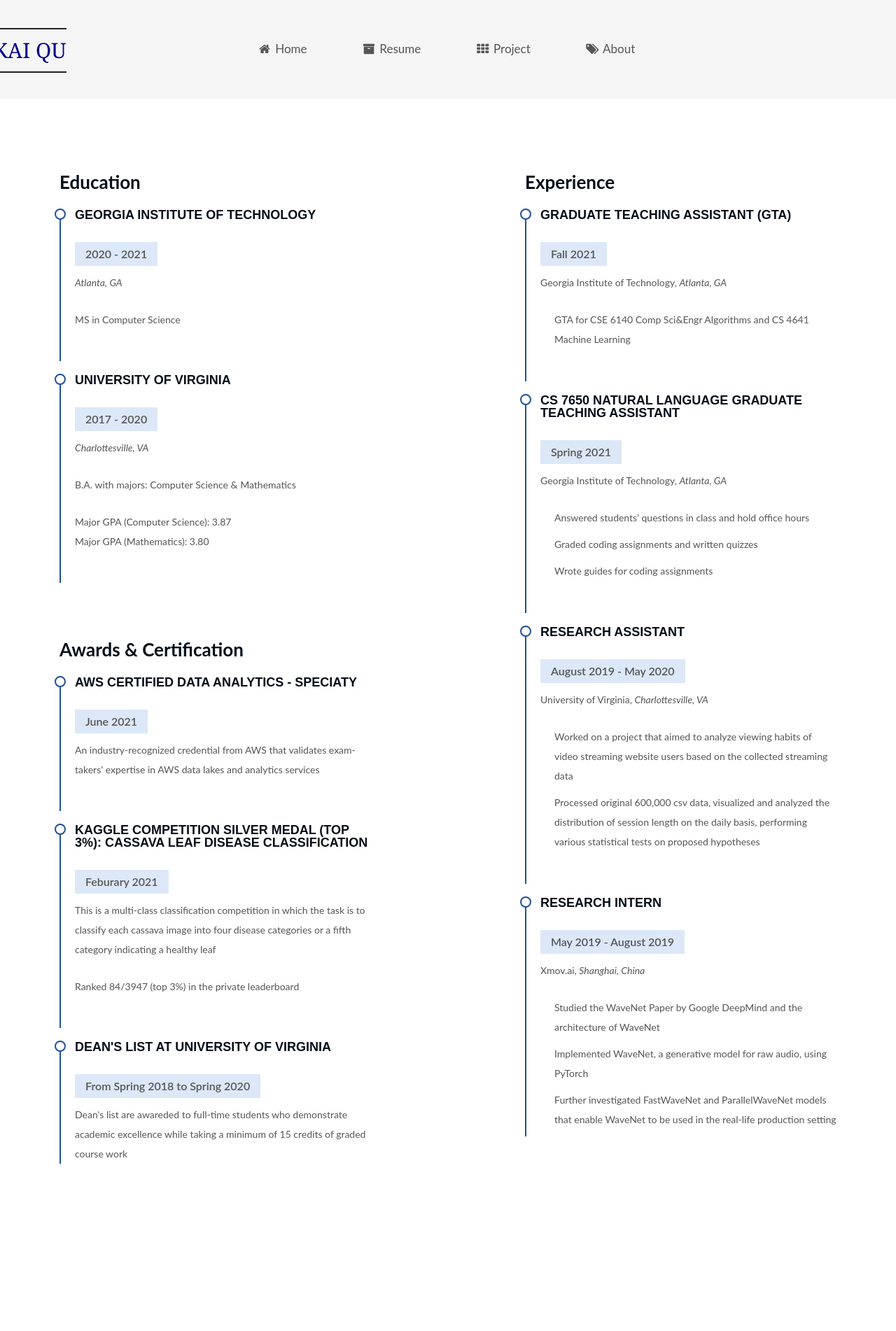
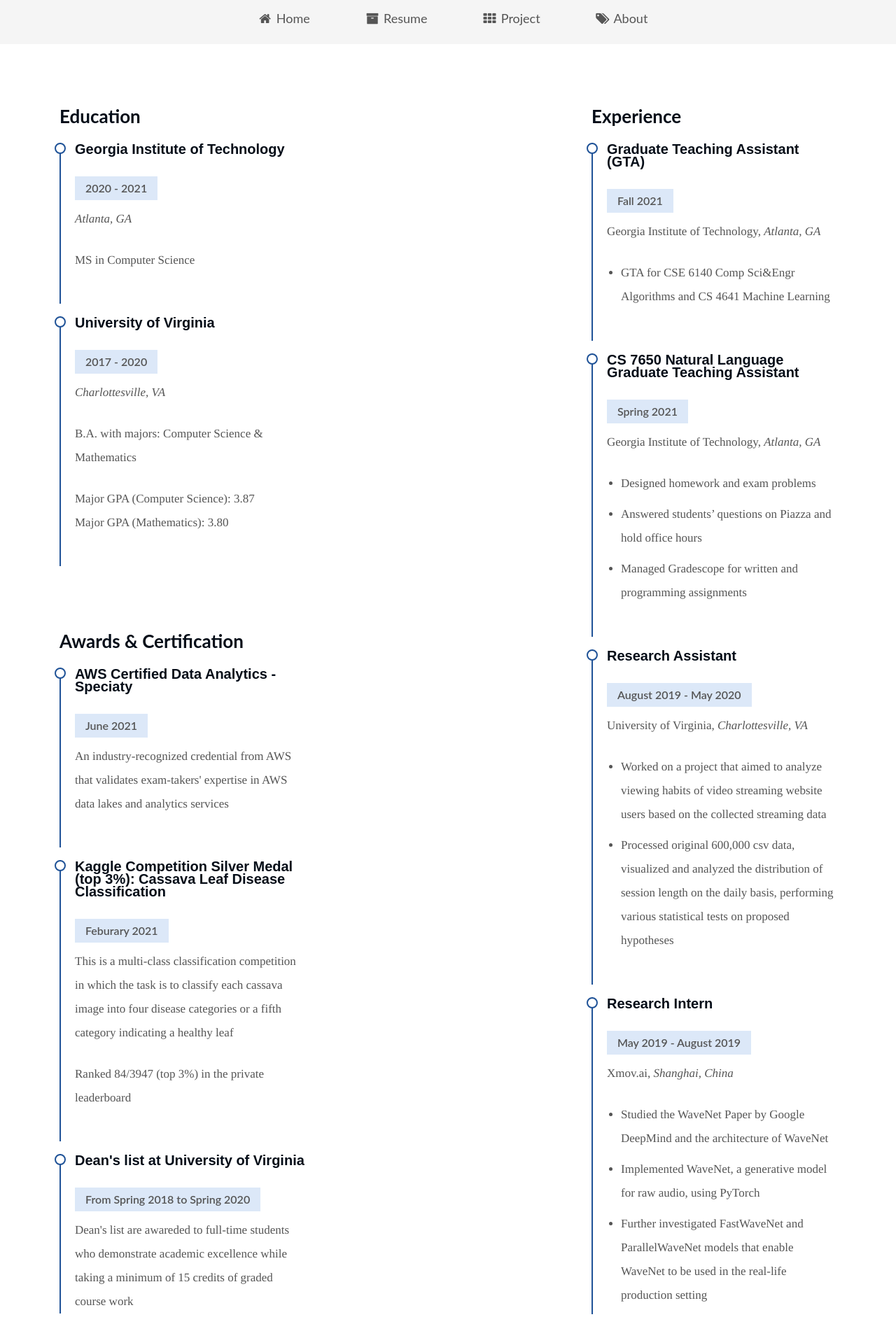
Before and after one commit to kqu7/kqu7.github.io, a Jekyll site: the page built from resume.html, in a window 1280 px wide. Shown: the whole page at 70% size. Built offline with Jekyll 4.4.1, drawn with Linux system fonts in a browser that asks for light colours; some web fonts are replaced; Markdown is read by kramdown in place of the engine named in the settings; before the commit the page ends 1688 px from its top, so only the background shows below that.

Commit message:
styles added

```diff
--- a/css/main.css
+++ b/css/main.css
@@ -14,7 +14,7 @@ body {
 
 .center {
     margin: auto;
-    width: 75%;
+    width: 59%;
     /* border: 3px solid green; */
     padding: 10px;
 }
@@ -291,7 +291,7 @@ h4 {
 }
 
 h5 {
-    font-size: 16px
+    font-size: 18px
 }
 
 @media (max-width:767px) {
@@ -326,9 +326,9 @@ a:hover {
     border-bottom-color: #222
 }
 
-ul {
+/* ul {
     list-style: none
-}
+} */
 
 blockquote {
     margin: 0;
@@ -509,7 +509,7 @@ html, body {
 
 .header-inner {
     margin: 0 auto;
-    padding: 100px 0 70px;
+    padding: 15px 0 70px;
     width: 700px;
 }
 
@@ -1101,7 +1101,7 @@ pre .keyword, pre .javascript .function {
 .menu .menu-item a {
     display: block;
     margin: 0 25px;
-    font-size: 17px;
+    font-size: 2vh;
     text-transform: capitalize;
     line-height: inherit;
     border-bottom: 1px solid transparent;
@@ -2317,6 +2317,7 @@ h1, h2, h3, h4, h5, h6 {
     margin: 20px 0 10px
 }
 
+
 p {
     margin: 0 0 25px 0
 }
@@ -2331,12 +2332,13 @@ hr {
 }
 
 .header {
-    background: #f5f5f5
+    background: #f5f5f5;
+    height: 7%;
 }
 
 .header-inner {
-    margin-bottom: 80px;
-    padding: 40px 0;
+    margin: auto;
+    padding: 0 0;
 }
 
 .header-inner:before, .header-inner:after {
@@ -2358,7 +2360,7 @@ hr {
 
 .site-meta {
     position: absolute;
-    left: -300px;
+    left: -500px;
 }
 
 @media (max-width:767px) {
@@ -2487,7 +2489,7 @@ hr {
 }
 
 .menu .menu-item a {
-    padding: 5px 12px;
+    padding: 0px 12px;
     background: none;
     border: none;
     transition-property: background;
@@ -2771,6 +2773,11 @@ code {
 }
 
 /* Copy from Shenghui Cheng's Resume Section */
+.resume {
+    margin-top: 5%;
+    font-family: times;
+    font-size: 17px;
+}
 
 .resume .resume-title {
     font-size: 26px;
@@ -2789,9 +2796,9 @@ code {
 
 .resume .resume-item h4 {
     line-height: 18px;
-    font-size: 18px;
+    font-size: 20px;
     font-weight: 600;
-    text-transform: uppercase;
+    /* text-transform: uppercase; */
     font-family: "Poppins", sans-serif;
     color: #050d18;
     margin-bottom: 10px;
@@ -2902,6 +2909,10 @@ code {
     font-size: 30px;
 }
 
+.name_en {
+    margin-top: 100px;
+}
+
 /* logo line above and blow the logo */
 
 @keyframes slide-from-left {
@@ -2951,6 +2962,10 @@ code {
 
 /* index style */
 
+.list_inline {
+    list-style: none;
+}
+
 a.index-page-link:link {
     text-decoration: none;
     color: #00008b;
@@ -2966,13 +2981,11 @@ a.index-page-icon-link:link {
 }
 
 
-
-
 /*  ***************
     CSS Tree View
     ************** */
 
-p.tree, ul.tree, ul.tree ul {
+/* p.tree, ul.tree, ul.tree ul {
     list-style: none;
     margin: 0;
     padding: 0;
@@ -3003,7 +3016,7 @@ ul.tree li:before {
 
 ul.tree li:last-child:before {
     border-left: thin solid #000;
-}
+} */
 
 /*  *************************
     External Font Importation
@@ -3029,6 +3042,10 @@ ul.tree li:last-child:before {
 .anime-header {
     width: 100%;
     height: 100%;
+}
+
+canvas {
+    position: fixed;
 }
 
 
@@ -3058,7 +3075,11 @@ span.group_members {
 
 .personal_info {
     color: #000;
-    font-size: 17.7px;
+    font-size: 16px;
+}
+
+div.links {
+    margin-bottom: 30px;
 }
 
 
--- a/resume.html
+++ b/resume.html
@@ -9,7 +9,7 @@ title: "Kai Qu: Experience"
         <div class="section-title">
             <!-- What I learned, What I have done, and What I have achieved -->
             <div class="row">
-                <div class="col-lg-5" data-aos="fade-up">
+                <div class="col-lg-4" data-aos="fade-up">
                     <!-- Education-->
                     <h3 class="resume-title">Education</h3>
                     <div class="resume-item">
@@ -71,10 +71,10 @@ title: "Kai Qu: Experience"
 
                 </div>
 
-                <div class="col-lg-2" data-aos="fade-up" data-aos-delay="100"></div>
+                <div class="col-lg-4" data-aos="fade-up" data-aos-delay="100"></div>
 
                 <!-- Experience -->
-                <div class="col-lg-5" data-aos="fade-up" data-aos-delay="100">
+                <div class="col-lg-4" data-aos="fade-up" data-aos-delay="100">
                     <h3 class="resume-title">Experience</h3>
 
                     <div class="resume-item">
@@ -91,9 +91,9 @@ title: "Kai Qu: Experience"
                         <h5>Spring 2021</h5>
                         <p>Georgia Institute of Technology, <em>Atlanta, GA</em></p>
                         <ul>
-                            <li>Answered students’ questions in class and hold office hours</li>
-                            <li>Graded coding assignments and written quizzes</li>
-                            <li>Wrote guides for coding assignments</li>
+                            <li>Designed homework and exam problems</li>
+                            <li>Answered students’ questions on Piazza and hold office hours</li>
+                            <li>Managed Gradescope for written and programming assignments</li>
                         </ul>
                     </div>
 
```
Also changed, not shown: about_me.html (+14 -13 lines), 4 other files.
